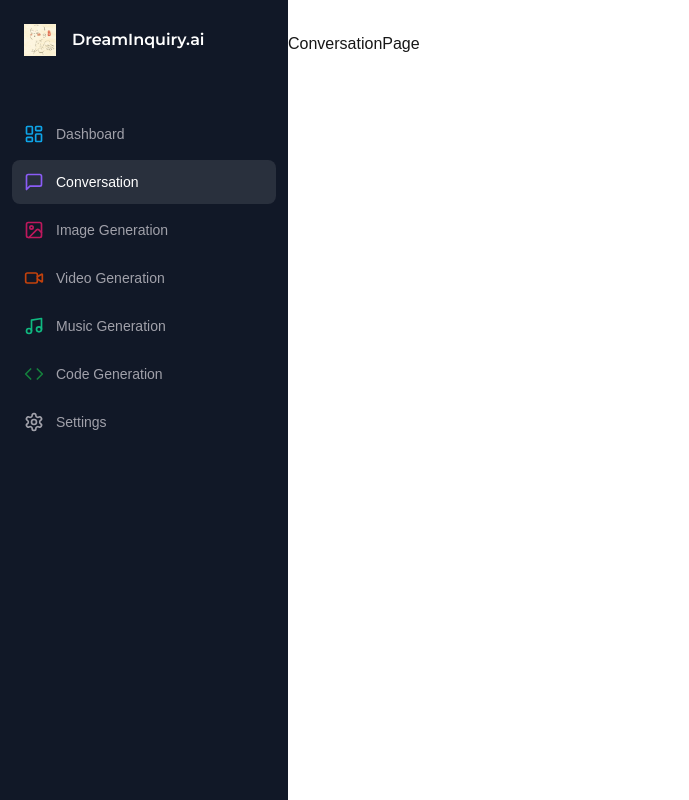
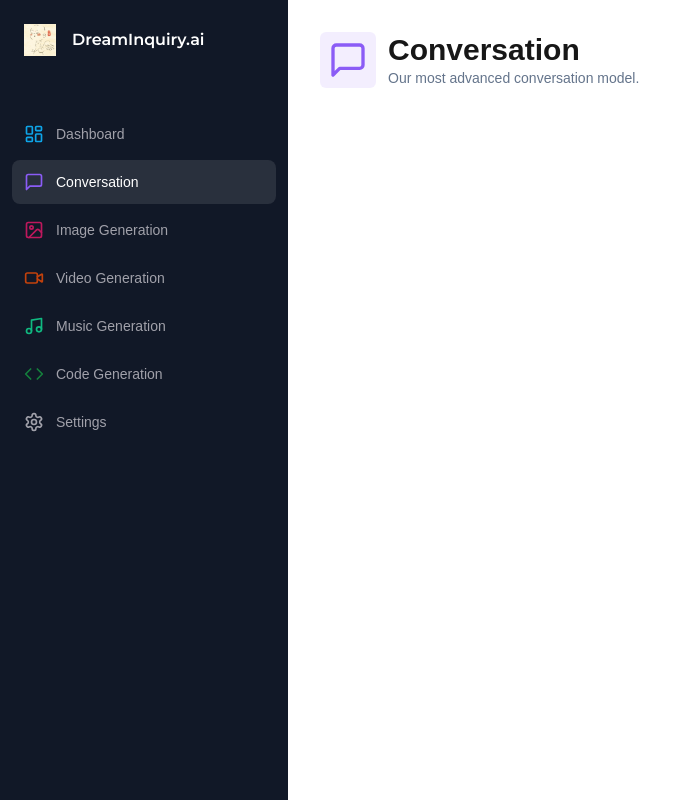
Before and after one commit to Hanxiang-WANG/DreamInquiryAI, a Next.js app in the folder ai-saas/: page /conversation in a window 1280 px wide. Shown: the whole page, without its empty margins (0-689 px from the left). Built offline with nearby package versions, Linux system fonts and the light colour scheme.

Commit message:
update conversation

```diff
--- /dev/null
+++ b/ai-saas/app/(dashboard)/(routes)/conversation/constants.ts
@@ -0,0 +1,7 @@
+import * as z from "zod";
+
+export const formSchema = z.object({
+    prompt: z.string().min(1, {
+        message: "Prompt is required",
+    }),
+});
--- a/ai-saas/app/(dashboard)/(routes)/conversation/page.tsx
+++ b/ai-saas/app/(dashboard)/(routes)/conversation/page.tsx
@@ -1,8 +1,32 @@
+"use client";
+
+import * as z from "zod";
+import { Heading } from '@/components/heading';
+import { MessageSquare } from 'lucide-react';
 import React from 'react'
+import { useForm } from 'react-hook-form';
 
 const ConversationPage = () => {
+    const form = useForm({
+        defaultValues: {
+            prompt: ""
+        }
+    });
+
+
   return (
-    <div>ConversationPage</div>
+    <div>
+        <Heading
+            title='Conversation'
+            description='Our most advanced conversation model.'
+            icon={MessageSquare}
+            iconColor='text-violet-500'
+            bgColor='bg-violet-500/10'
+        />
+        <div className='px-4 lg:px-8'>
+
+        </div>
+    </div>
   )
 }
 
--- /dev/null
+++ b/ai-saas/components/heading.tsx
@@ -0,0 +1,37 @@
+import { cn } from "@/lib/utils";
+import { LucideIcon } from "lucide-react";
+
+interface HeadingProps {
+    title: string;
+    description: string;
+    icon: LucideIcon;
+    iconColor?: string;
+    bgColor?: string;
+}
+
+export const Heading = ({
+    title,
+    description,
+    icon: Icon,
+    iconColor,
+    bgColor
+} : HeadingProps) => {
+    return (
+        <div className="px-4 lg:px-8 flex items-center gap-x-3 mb-8">
+            <div className={cn("p-2 w-fit rounded-md", bgColor)}>
+                <Icon className={cn("w-10 h-10", iconColor)}/>
+            </div>
+            <div>
+                <h2 className="text-3xl font-bold">
+                    {title}
+                </h2>
+                <p className="text-sm text-muted-foreground">
+                    {description}
+                </p>
+            </div>
+        </div>
+
+
+
+    );
+}
--- /dev/null
+++ b/ai-saas/components/ui/form.tsx
@@ -0,0 +1,178 @@
+"use client"
+
+import * as React from "react"
+import * as LabelPrimitive from "@radix-ui/react-label"
+import { Slot } from "@radix-ui/react-slot"
+import {
+  Controller,
+  ControllerProps,
+  FieldPath,
+  FieldValues,
+  FormProvider,
+  useFormContext,
+} from "react-hook-form"
+
+import { cn } from "@/lib/utils"
+import { Label } from "@/components/ui/label"
+
+const Form = FormProvider
+
+type FormFieldContextValue<
+  TFieldValues extends FieldValues = FieldValues,
+  TName extends FieldPath<TFieldValues> = FieldPath<TFieldValues>
+> = {
+  name: TName
+}
+
+const FormFieldContext = React.createContext<FormFieldContextValue>(
+  {} as FormFieldContextValue
+)
+
+const FormField = <
+  TFieldValues extends FieldValues = FieldValues,
+  TName extends FieldPath<TFieldValues> = FieldPath<TFieldValues>
+>({
+  ...props
+}: ControllerProps<TFieldValues, TName>) => {
+  return (
+    <FormFieldContext.Provider value={{ name: props.name }}>
+      <Controller {...props} />
+    </FormFieldContext.Provider>
+  )
+}
+
+const useFormField = () => {
+  const fieldContext = React.useContext(FormFieldContext)
+  const itemContext = React.useContext(FormItemContext)
+  const { getFieldState, formState } = useFormContext()
+
+  const fieldState = getFieldState(fieldContext.name, formState)
+
+  if (!fieldContext) {
+    throw new Error("useFormField should be used within <FormField>")
+  }
+
+  const { id } = itemContext
+
+  return {
+    id,
+    name: fieldContext.name,
+    formItemId: `${id}-form-item`,
+    formDescriptionId: `${id}-form-item-description`,
+    formMessageId: `${id}-form-item-message`,
+    ...fieldState,
+  }
+}
+
+type FormItemContextValue = {
+  id: string
+}
+
+const FormItemContext = React.createContext<FormItemContextValue>(
+  {} as FormItemContextValue
+)
+
+const FormItem = React.forwardRef<
+  HTMLDivElement,
+  React.HTMLAttributes<HTMLDivElement>
+>(({ className, ...props }, ref) => {
+  const id = React.useId()
+
+  return (
+    <FormItemContext.Provider value={{ id }}>
+      <div ref={ref} className={cn("space-y-2", className)} {...props} />
+    </FormItemContext.Provider>
+  )
+})
+FormItem.displayName = "FormItem"
+
+const FormLabel = React.forwardRef<
+  React.ElementRef<typeof LabelPrimitive.Root>,
+  React.ComponentPropsWithoutRef<typeof LabelPrimitive.Root>
+>(({ className, ...props }, ref) => {
+  const { error, formItemId } = useFormField()
+
+  return (
+    <Label
+      ref={ref}
+      className={cn(error && "text-destructive", className)}
+      htmlFor={formItemId}
+      {...props}
+    />
+  )
+})
+FormLabel.displayName = "FormLabel"
+
+const FormControl = React.forwardRef<
+  React.ElementRef<typeof Slot>,
+  React.ComponentPropsWithoutRef<typeof Slot>
+>(({ ...props }, ref) => {
+  const { error, formItemId, formDescriptionId, formMessageId } = useFormField()
+
+  return (
+    <Slot
+      ref={ref}
+      id={formItemId}
+      aria-describedby={
+        !error
+          ? `${formDescriptionId}`
+          : `${formDescriptionId} ${formMessageId}`
+      }
+      aria-invalid={!!error}
+      {...props}
+    />
+  )
+})
+FormControl.displayName = "FormControl"
+
+const FormDescription = React.forwardRef<
+  HTMLParagraphElement,
+  React.HTMLAttributes<HTMLParagraphElement>
+>(({ className, ...props }, ref) => {
+  const { formDescriptionId } = useFormField()
+
+  return (
+    <p
+      ref={ref}
+      id={formDescriptionId}
+      className={cn("text-sm text-muted-foreground", className)}
+      {...props}
+    />
+  )
+})
+FormDescription.displayName = "FormDescription"
+
+const FormMessage = React.forwardRef<
+  HTMLParagraphElement,
+  React.HTMLAttributes<HTMLParagraphElement>
+>(({ className, children, ...props }, ref) => {
+  const { error, formMessageId } = useFormField()
+  const body = error ? String(error?.message) : children
+
+  if (!body) {
+    return null
+  }
+
+  return (
+    <p
+      ref={ref}
+      id={formMessageId}
+      className={cn("text-sm font-medium text-destructive", className)}
+      {...props}
+    >
+      {body}
+    </p>
+  )
+})
+FormMessage.displayName = "FormMessage"
+
+export {
+  useFormField,
+  Form,
+  FormItem,
+  FormLabel,
+  FormControl,
+  FormDescription,
+  FormMessage,
+  FormField,
+}
--- /dev/null
+++ b/ai-saas/components/ui/label.tsx
@@ -0,0 +1,26 @@
+"use client"
+
+import * as React from "react"
+import * as LabelPrimitive from "@radix-ui/react-label"
+import { cva, type VariantProps } from "class-variance-authority"
+
+import { cn } from "@/lib/utils"
+
+const labelVariants = cva(
+  "text-sm font-medium leading-none peer-disabled:cursor-not-allowed peer-disabled:opacity-70"
+)
+
+const Label = React.forwardRef<
+  React.ElementRef<typeof LabelPrimitive.Root>,
+  React.ComponentPropsWithoutRef<typeof LabelPrimitive.Root> &
+    VariantProps<typeof labelVariants>
+>(({ className, ...props }, ref) => (
+  <LabelPrimitive.Root
+    ref={ref}
+    className={cn(labelVariants(), className)}
+    {...props}
+  />
+))
+Label.displayName = LabelPrimitive.Root.displayName
+
+export { Label }
--- a/ai-saas/package.json
+++ b/ai-saas/package.json
@@ -10,7 +10,9 @@
   },
   "dependencies": {
     "@clerk/nextjs": "^5.5.2",
+    "@hookform/resolvers": "^3.9.0",
     "@radix-ui/react-dialog": "^1.1.1",
+    "@radix-ui/react-label": "^2.1.0",
     "@radix-ui/react-slot": "^1.1.0",
     "class-variance-authority": "^0.7.0",
     "clsx": "^2.1.1",
@@ -18,8 +20,10 @@
     "next": "14.2.11",
     "react": "^18",
     "react-dom": "^18",
+    "react-hook-form": "^7.53.0",
     "tailwind-merge": "^2.5.2",
-    "tailwindcss-animate": "^1.0.7"
+    "tailwindcss-animate": "^1.0.7",
+    "zod": "^3.23.8"
   },
   "devDependencies": {
     "@types/node": "^20",
```
Also changed, not shown: 1 other file (tests, documents, lock files or other folders).
